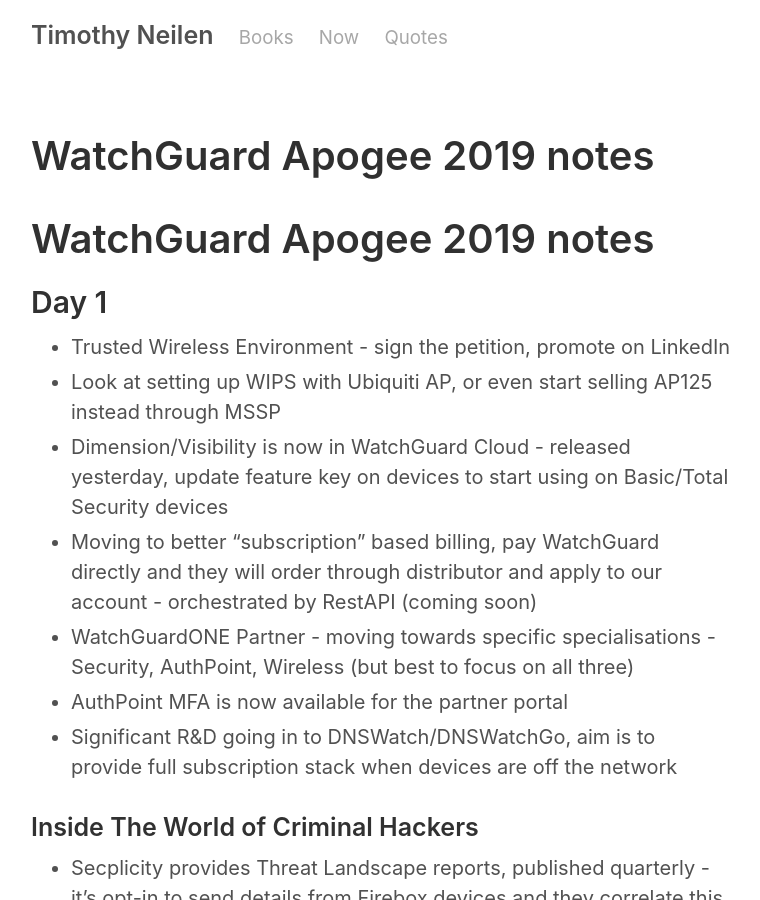
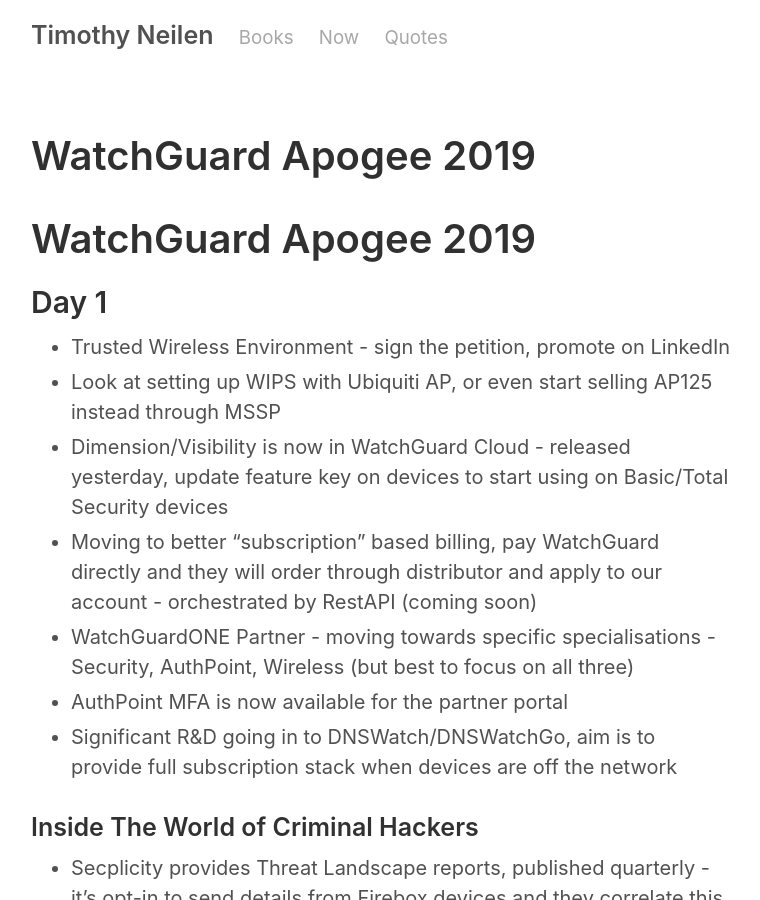
Before and after one commit to teejayen/teejayen.github.io, a Jekyll site: the page built from apogee2019.md, in a window 1280 px wide and 900 px high. Shown: the whole window, without its empty margins (259-1019 px from the left). Built offline with Jekyll 4.4.1, drawn with Linux system fonts in a browser that asks for light colours; our own code applies the rules of GitHub Pages for plain Markdown files; some of the changed lines change nothing that is shown.

Commit message:
forgot yaml metadata

```diff
--- a/apogee2019.md
+++ b/apogee2019.md
@@ -1,4 +1,11 @@
-# WatchGuard Apogee 2019 notes
+---
+title: WatchGuard Apogee 2019
+permalink: apogee2019/
+layout: page
+sitemap:
+  exclude: 'yes'
+---
+# WatchGuard Apogee 2019
 
 ## Day 1
 
```
